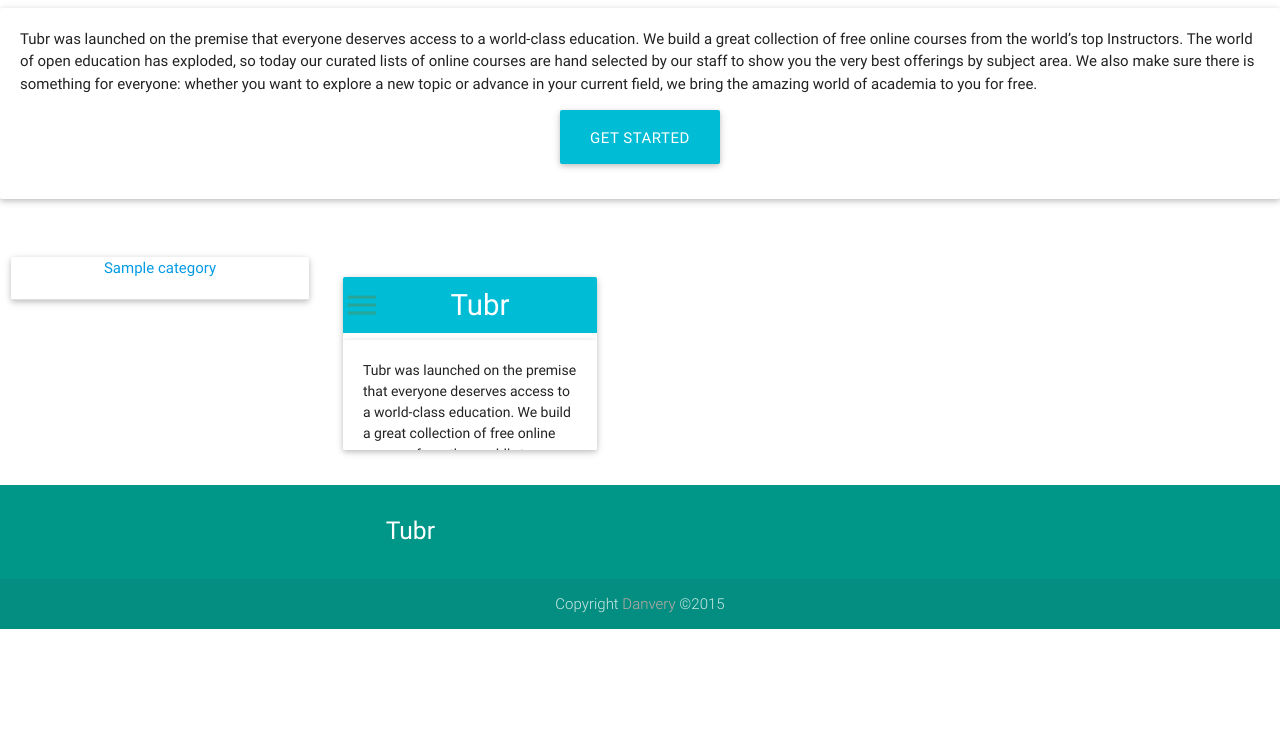
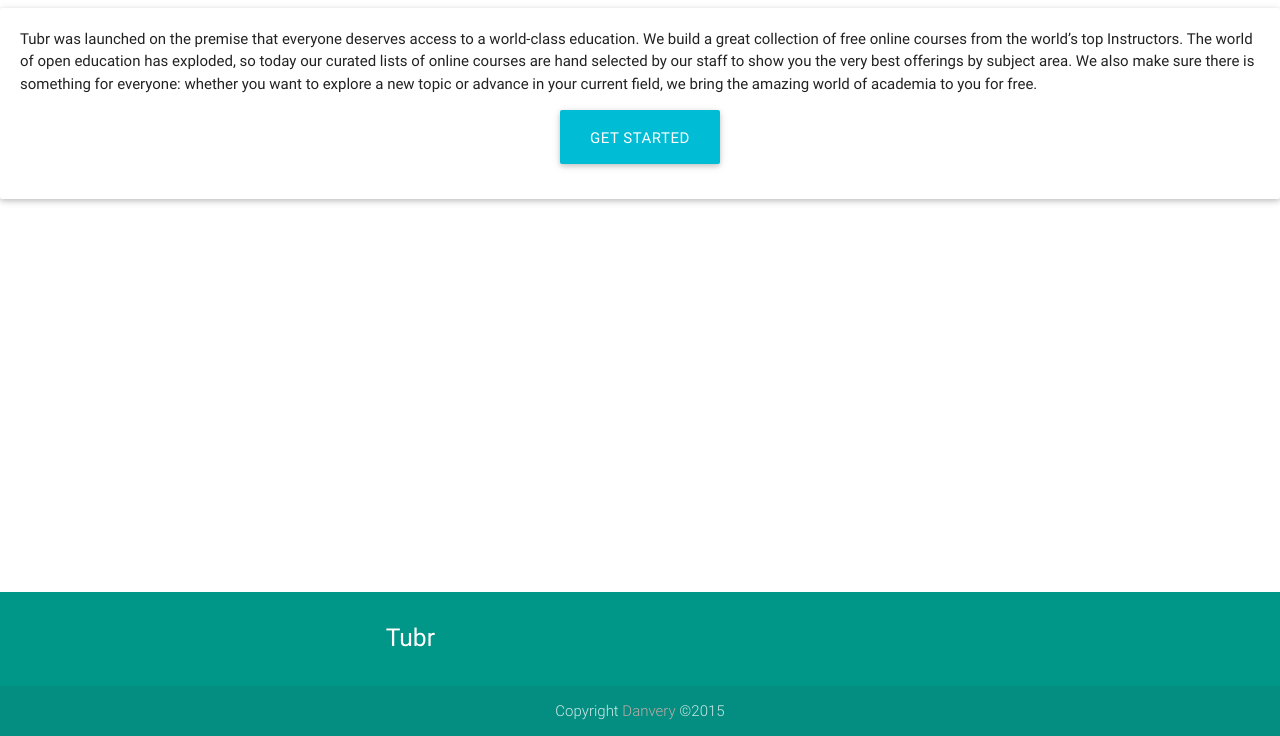
Before and after one commit to andela-vdugeri/learner-tube, a Laravel app: template resources/views/welcome.blade.php in a window 1280 px wide. Shown: the part 64-800 px from the top of the page. Run offline with Laravel 8, Linux system fonts and the light colour scheme; the template is opened without the code that fills it: most values are stand-ins (such as "Sample title", 1, 10 or a date in 2020); some libraries are stand-ins or nearby versions.

Commit message:
Add footer absolute position

```diff
--- a/app/Http/Controllers/HomeController.php
+++ b/app/Http/Controllers/HomeController.php
@@ -85,7 +85,7 @@ class HomeController extends Controller
      */
     public function edit($id)
     {
-        //
+		return "controller contacted";
     }
 
     /**
--- a/app/Http/Controllers/WelcomeController.php
+++ b/app/Http/Controllers/WelcomeController.php
@@ -63,7 +63,7 @@ class WelcomeController extends Controller
      */
     public function edit($id)
     {
-        //
+
     }
 
     /**
--- a/app/Http/routes.php
+++ b/app/Http/routes.php
@@ -14,7 +14,7 @@
 
 
 Route::get('/', [
-	'uses' => '\App\Http\Controllers\WelcomeController@index',
+	'uses' => 'WelcomeController@index',
 	'as'   =>  'welcome',
 	'middleware' => ['guest']
 ]);
@@ -64,6 +64,16 @@ Route::post('/video', [
 
 
 /**
+ *
+ */
+
+Route::get('profile/{id}', [
+	'uses' => 'HomeController@edit',
+	'as'	=> 'user.profile',
+	'middleware' => ['auth']
+]);
+
+/**
  * fetch categories
  */
 
--- a/config/database.php
+++ b/config/database.php
@@ -26,7 +26,7 @@ return [
     |
     */
 
-    'default' => env('DB_CONNECTION', 'pgsql'),
+    'default' => env('DB_CONNECTION', 'mysql'),
 
     /*
     |--------------------------------------------------------------------------
--- a/public/css/style.css
+++ b/public/css/style.css
@@ -53,7 +53,10 @@ p {
 }
 
 footer.page-footer {
-  margin: 0;
+    position: absolute;
+    bottom: 0;
+    margin: 0;
+    width: 100%;
 }
 
 .navbar-brand-right{
--- a/resources/views/welcome.blade.php
+++ b/resources/views/welcome.blade.php
@@ -27,34 +27,34 @@
 			 </div>
 		 </div>
 	</div>
-	<div class="row">
-		<div class="col s3 m3">
-		 <div class="section">
-		 <div class="card ">
-			@foreach($categories as $category)
-			 <div class="row center">
-				<a href="categories/{{ $category->id }}">{{ $category->name }}</a>
-			 </div>
-			 <div class="divider"></div>
-			@endforeach
-		 </div>
-		</div>
-	 </div>
-	 <div class="col s8 m8">
-		<div class="row"></div>
-		<div class="section">
-		 @foreach($videos as $video)
-		 <div class="col s4 m4">
-			<div class="card">
-			 	<div class="video-container">
-				 <iframe width="640" height="360" src="{{ $video->url }}" frameborder="0" allowfullscreen></iframe>
-				</div>
-			</div>
-		 </div>
-		 @endforeach
-		</div>
-	 </div>
-	</div>
+	{{--<div class="row">--}}
+		{{--<div class="col s3 m3">--}}
+		 {{--<div class="section">--}}
+		 {{--<div class="card ">--}}
+			{{--@foreach($categories as $category)--}}
+			 {{--<div class="row center">--}}
+				{{--<a href="categories/{{ $category->id }}">{{ $category->name }}</a>--}}
+			 {{--</div>--}}
+			 {{--<div class="divider"></div>--}}
+			{{--@endforeach--}}
+		 {{--</div>--}}
+		{{--</div>--}}
+	 {{--</div>--}}
+	 {{--<div class="col s8 m8">--}}
+		{{--<div class="row"></div>--}}
+		{{--<div class="section">--}}
+		 {{--@foreach($videos as $video)--}}
+		 {{--<div class="col s4 m4">--}}
+			{{--<div class="card">--}}
+			 	{{--<div class="video-container">--}}
+				 {{--<iframe width="640" height="360" src="{{ $video->url }}" frameborder="0" allowfullscreen></iframe>--}}
+				{{--</div>--}}
+			{{--</div>--}}
+		 {{--</div>--}}
+		 {{--@endforeach--}}
+		{{--</div>--}}
+	 {{--</div>--}}
+	{{--</div>--}}
  </section>
 @endsection
 
```
Also changed, not shown: resources/views/dashboard.blade.php (+43 -1 lines).
